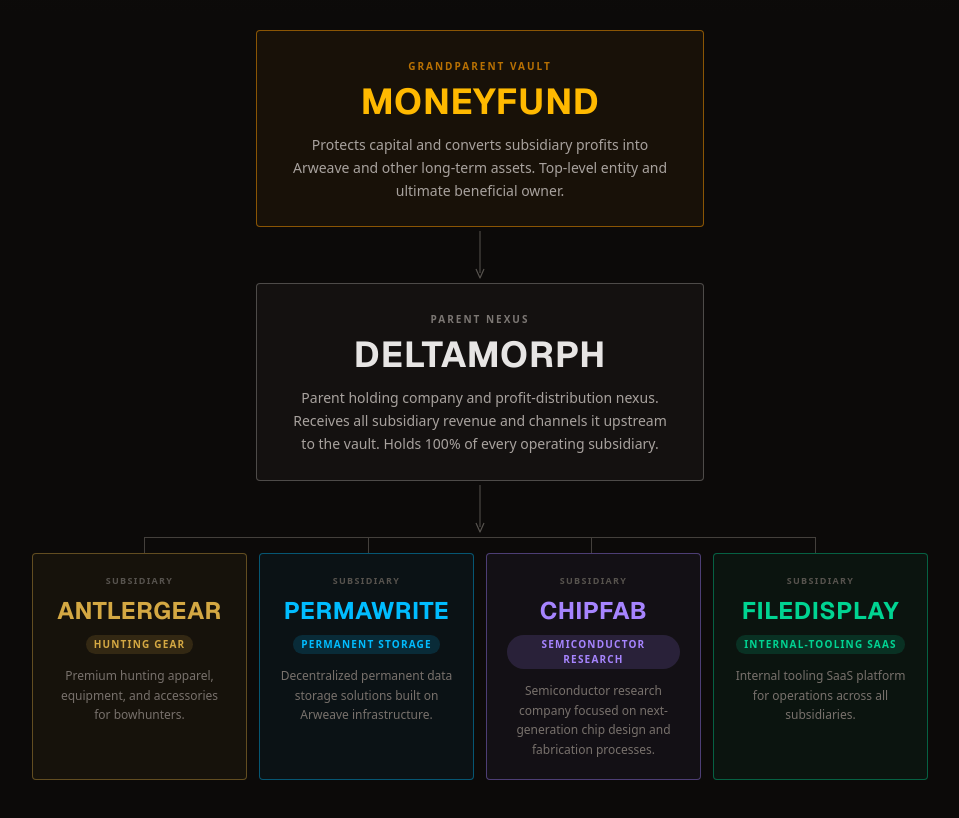
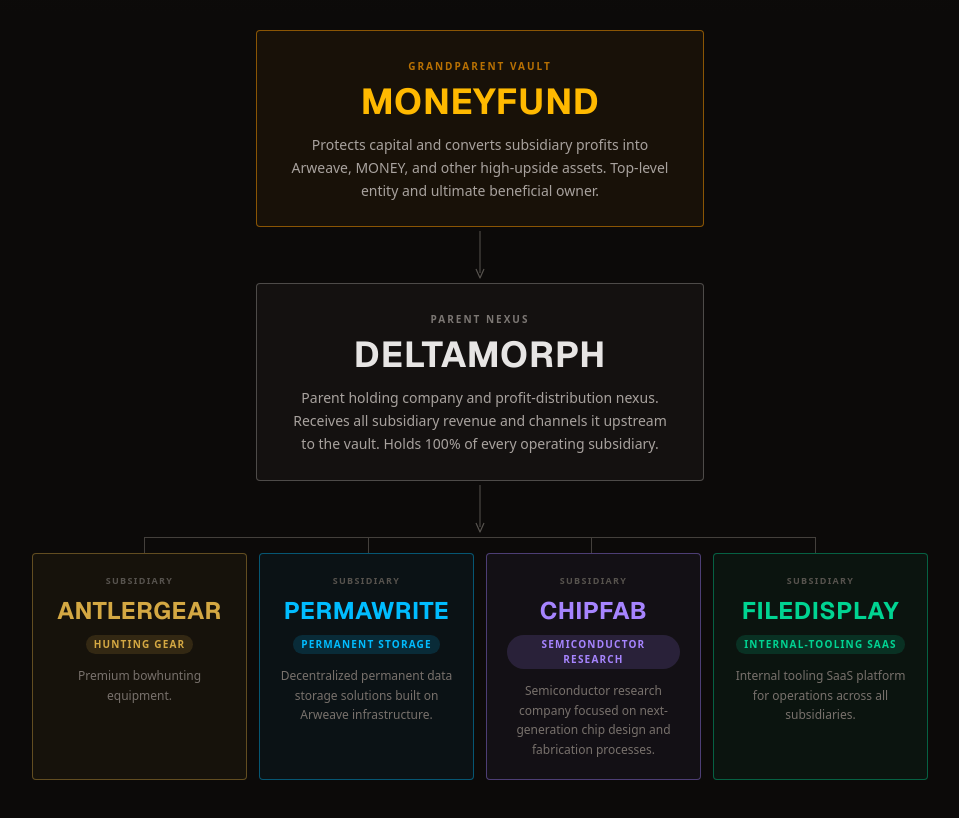
Before and after one commit to shanecloonan/cloonan-group, a Next.js app: page / in a window 1280 px wide. Shown: the part 880-1698 px from the top of the page, without its empty margins (160-1119 px from the left). Built offline with nearby package versions, Linux system fonts and the light colour scheme; no server answers.

Commit message:
Update company-chart.tsx

```diff
--- a/app/company-chart.tsx
+++ b/app/company-chart.tsx
@@ -9,7 +9,7 @@
     name: "AntlerGear",
     url: "https://antlergear.com",
     role: "Hunting Gear",
-    desc: "Premium hunting apparel, equipment, and accessories for bowhunters.",
+    desc: "Premium bowhunting equipment.",
     accent: "text-gold",
     border: "border-gold/40",
     bg: "bg-gold/5",
@@ -168,8 +168,7 @@
                 MoneyFund
               </h3>
               <p className="text-brand-400 text-xs sm:text-sm leading-relaxed">
-                Protects capital and converts subsidiary profits into Arweave
-                and other long-term assets. Top-level entity and ultimate
+                Protects capital and converts subsidiary profits into Arweave, MONEY, and other high-upside assets. Top-level entity and ultimate
                 beneficial owner.
               </p>
             </a>
```
